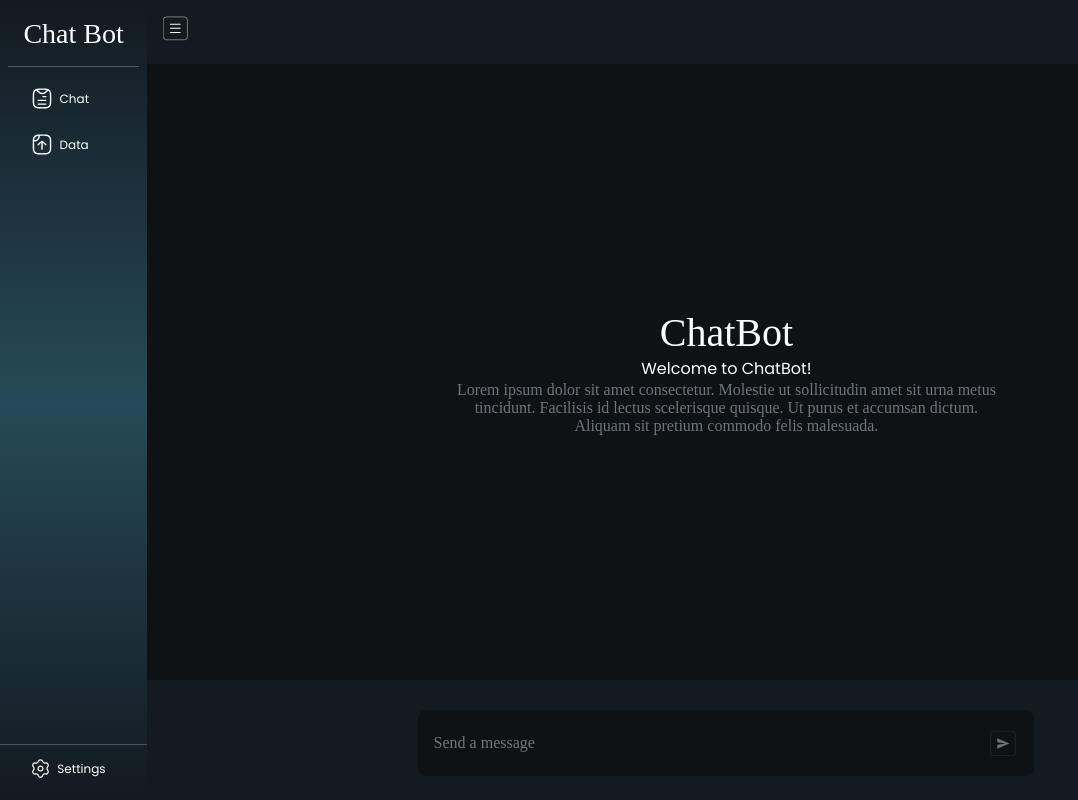
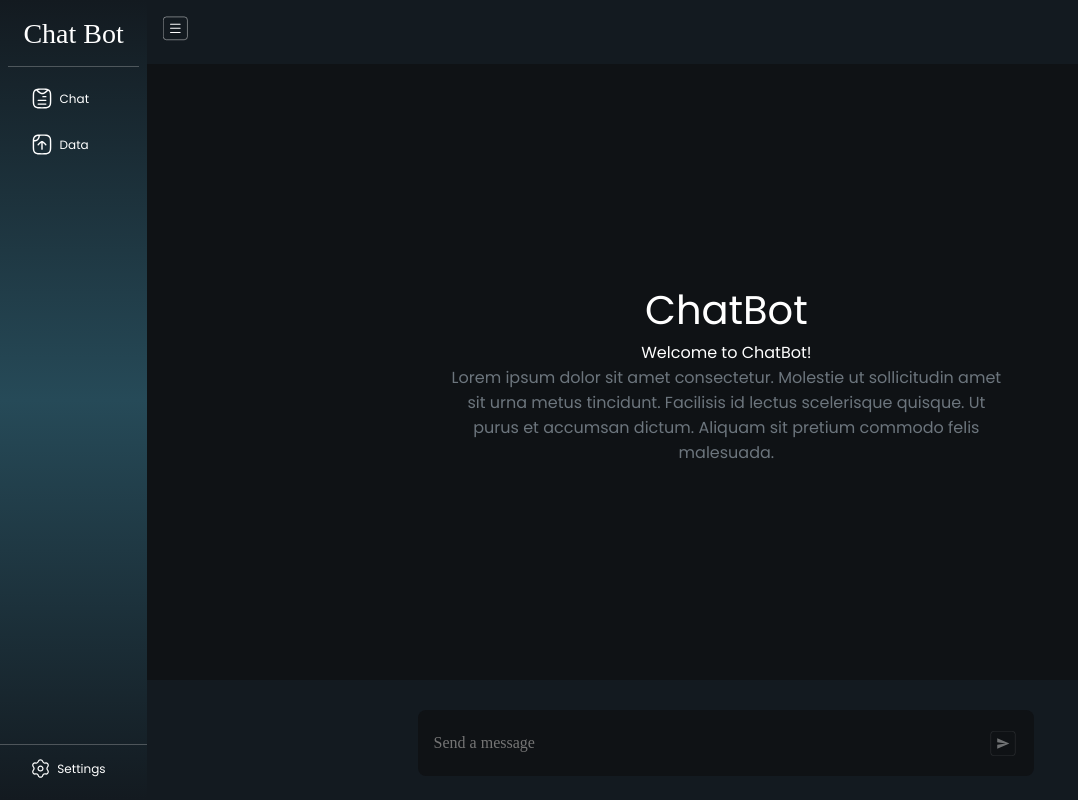
Before and after one commit to solaiman-arisaftech/chatbot-demo, a React (Create React App) app: page / in a window 1280 px wide. Shown: the whole page, without its empty margins (0-1078 px from the left). Built offline with nearby package versions, Linux system fonts and the light colour scheme.

Commit message:
soft push

```diff
--- a/src/Components/MiddleContent/midContent.css
+++ b/src/Components/MiddleContent/midContent.css
@@ -16,7 +16,7 @@
     gap: 0.3rem;
 }
 .chatBot{
-
+    font-family: 'Poppins', sans-serif;
     font-size: 40px;
     font-weight: 400 ;
     color: white;
@@ -27,6 +27,7 @@
     font-weight: 400;
 }
 .lorem-msg{
+    font-family: 'Poppins', sans-serif;
     font-size: 16px;
     color: #6c757d;
     display: flex;
--- a/src/Components/SideBar/sideBar.css
+++ b/src/Components/SideBar/sideBar.css
@@ -20,7 +20,7 @@
     flex-direction: column;
     text-align: start;
     padding: 0.5rem;
-    font-family: Poppins;
+    font-family: "Poppins";
     font-size: 14px;
     font-weight: 400;
     gap: 0.5rem;
@@ -28,7 +28,7 @@
 
 }
 .p-font{
-    font-family: Poppins;
+    font-family: "Poppins";
     font-size: 12px;
     font-weight: 400;
     line-height: 21px;
```
